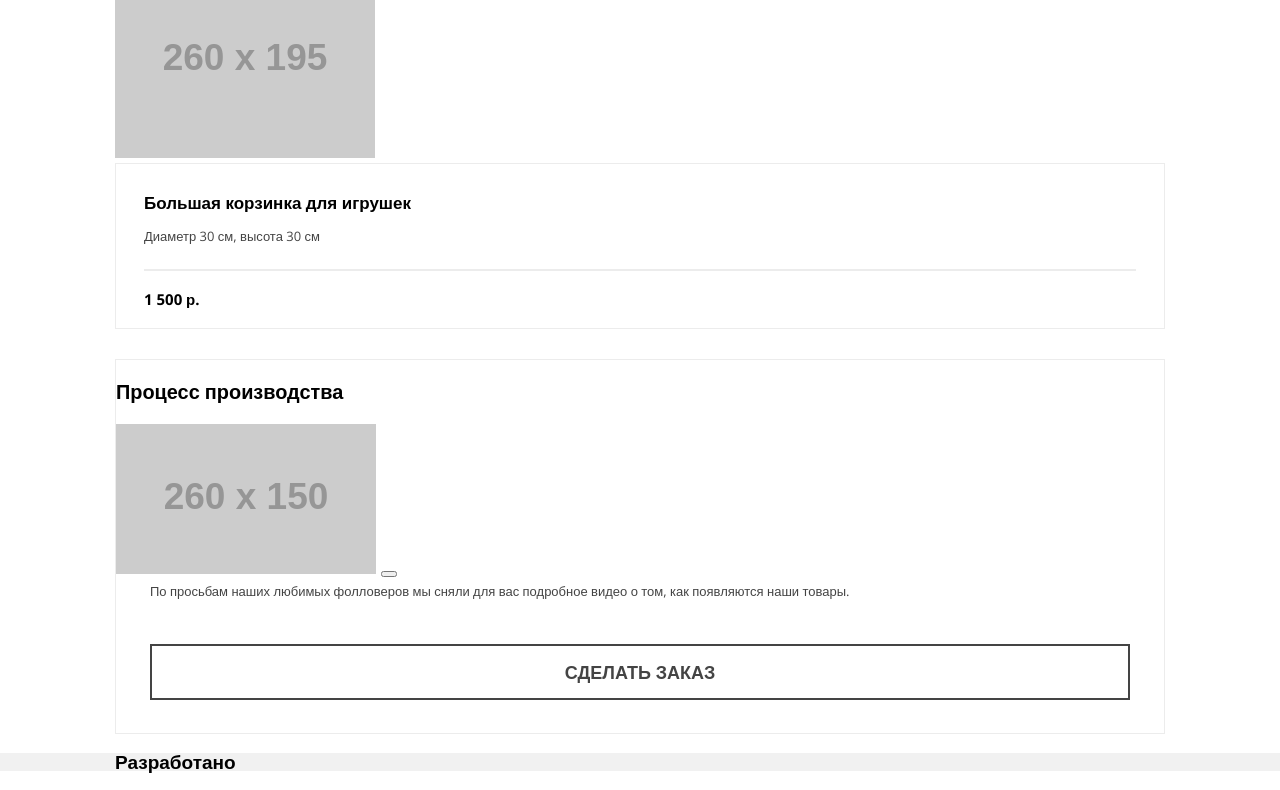
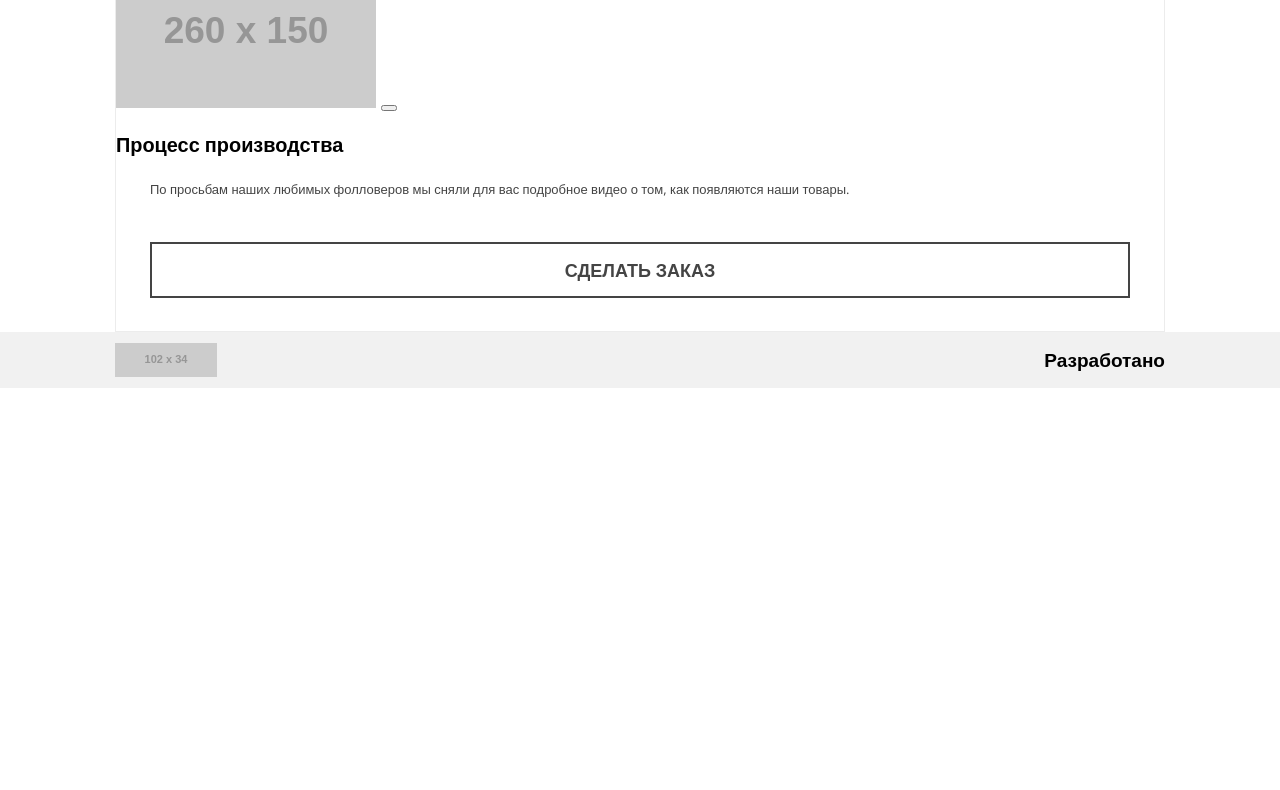
Before and after one commit to El-Leto/mishka, a website: page source/catalog.html in a window 1280 px wide. Shown: the part 1209-1999 px from the top of the page. After the commit the page ends 1597 px from the top, so only its background shows below. Drawn offline with nearby package versions, Linux system fonts and the light colour scheme; files that its build step writes are made by us from their sources; placeholder pictures from the web are drawn by us.

Commit message:
Добавляет адаптивную сетку странице каталога

```diff
--- a/source/catalog.html
+++ b/source/catalog.html
@@ -16,11 +16,20 @@
           <li class="main-nav__item"><a class="main-nav__link">Каталог товаров</a></li>
           <li class="main-nav__item"><a class="main-nav__link" href="form.html">Вязание на заказ</a></li>
         </ul>
+      </nav>
+      <div class="nav-extra">
         <form class="main-nav__form" method="get">
-          <input class="main-nav__search" type="search" placeholder="Поиск по сайту">
+          <label><input class="main-nav__search" type="search" placeholder="Поиск по сайту"></label>
         </form>
         <a class="main-nav__basket" href="" >Корзина: <span>пока пуста</span></a>
-      </nav>
+      </div>
+      <div class="nav-bonus">
+        <ul class="nav-bonus__list">
+          <li class="nav-bonus__item"><a class="nav-bonus__link" href="">Новые поступления</a></li>
+          <li class="nav-bonus__item"><a class="nav-bonus__link" href="">Распродажа</a></li>
+        </ul>
+      </div>
+      <span class="delivery">Бесплатная доставка по России</span>
     </header>
     <main class="page-main">
       <section class="form-header">
@@ -89,9 +98,10 @@
     </main>
     <footer class="page-footer">
       <div class="container">
-        <div class="inner">
+        <div class="page-footer__wrapper inner">
           <section class="page-footer__logo">
             <h2 class="visually-hidden">Интернет-магазин «Мишка»</h2>
+            <img class="page-footer__image" src="https://via.placeholder.com/102x34" width="102" height="34" alt="Логотип интернет-магазина «Мишка»">
           </section>
           <section class="page-footer__social social">
             <h2 class="visually-hidden">Контакты</h2>
--- a/source/sass/blocks/catalog.scss
+++ b/source/sass/blocks/catalog.scss
@@ -2,25 +2,49 @@
   list-style: none;
   margin: 0;
   padding: 0;
+
+  @media (min-width: $tablet-width) {
+    display: flex;
+    flex-direction: column;
+    justify-content: flex-start;
+    align-items: flex-start;
+  }
 }
 
 .catalog__item {
   padding-bottom: 30px;
+
+  @media (min-width: $tablet-width) {
+    display: flex;
+    justify-content: flex-start;
+    align-items: stretch;
+    padding-bottom: 54px;
+    width: 100%;
+  }
 }
 
 .catalog__link {
   text-decoration: none;
   color: $black;
+
+  @media (min-width: $tablet-width) {
+    flex: auto;
+  }
 }
 
 .catalog__desc {
   padding-left: 28px;
   padding-right: 28px;
   border: 1px solid $light-grey;
-}
 
-.catalog__item-title {
-  border-bottom: 2px solid $light-grey;
+  @media (min-width: $tablet-width) {
+    width: 50%;
+    display: flex;
+    flex-direction: column;
+    justify-content: flex-start;
+    align-items: flex-start;
+    box-sizing: border-box;
+  }
 }
 
 .catalog__title {
@@ -38,9 +62,21 @@
   padding-bottom: 18px;
 }
 
+.catalog__item-title {
+  @media (min-width: $tablet-width) {
+    width: 100%;
+  }
+}
+
 .catalog__item-cost {
   font-size: 15px;
   line-height: 27px;
   font-weight: $fw-bold;
   color: $black;
+  border-top: 2px solid $light-grey;
+
+  @media (min-width: $tablet-width) {
+    margin-top: auto;
+    width: 100%;
+  }
 }
--- a/source/sass/blocks/production.scss
+++ b/source/sass/blocks/production.scss
@@ -1,5 +1,12 @@
 .production__wrapper {
   border: 1px solid $light-grey;
+
+  @media (min-width: $tablet-width) {
+    display: flex;
+    flex-direction: column;
+    justify-content: flex-start;
+    align-items: flex-start;
+  }
 }
 
 .production__title {
@@ -7,6 +14,23 @@
   line-height: 24px;
   font-weight: $fw-bold;
   color: $black;
+
+  @media (min-width: $tablet-width) {
+    order: 1;
+    width: 100%;
+  }
+}
+
+.production__video {
+  @media (min-width: $tablet-width) {
+    width: 100%;
+  }
+}
+
+.production__desc {
+  @media (min-width: $tablet-width) {
+    order: 2;
+  }
 }
 
 .production__text {
@@ -22,6 +46,12 @@
   padding-right: 34px;
   padding-bottom: 33px;
   padding-top: 41px;
+
+  @media (min-width: $tablet-width) {
+    order: 3;
+    width: 100%;
+    box-sizing: border-box;
+  }
 }
 
 .production__button {
```
